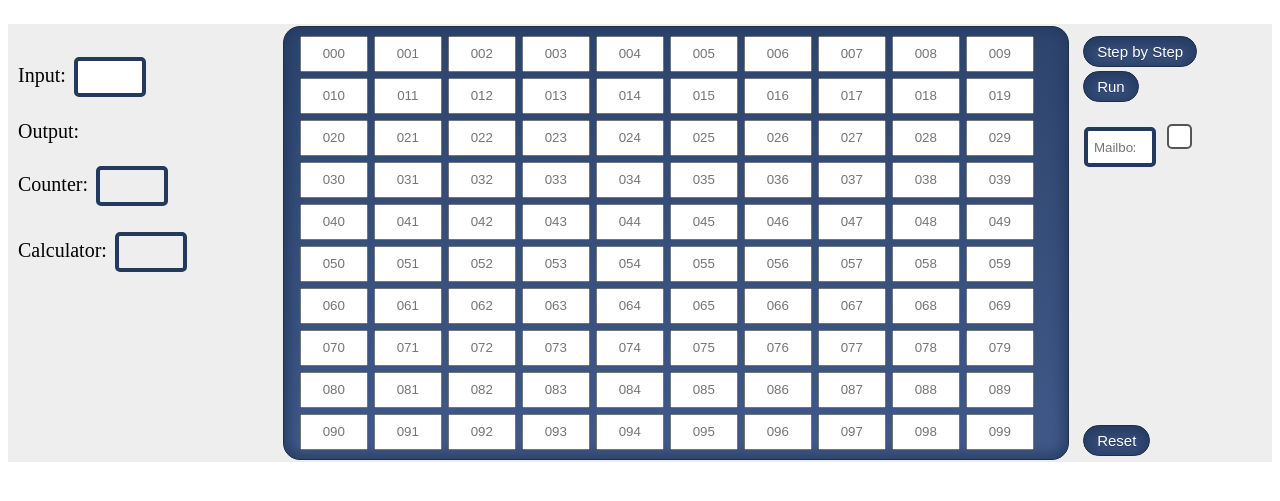
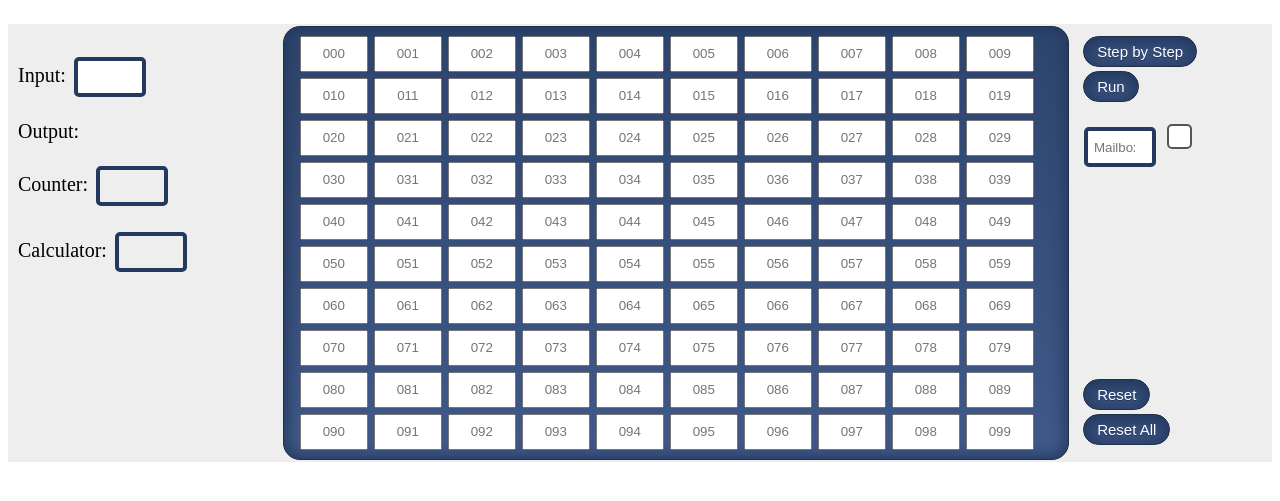
Before and after one commit to klauskie/LMC-Mod, a plain HTML site: page index.html in a window 1280 px wide. Shown: the part 77-578 px from the top of the page. Drawn offline with nearby package versions, Linux system fonts and the light colour scheme.

Commit message:
resetAll agregado

```diff
--- a/index.html
+++ b/index.html
@@ -35,8 +35,10 @@
             <button class="myButton" onclick="run()">Run</button>
             <br>
             <div>
-                <label> <input type="number" placeholder= " Mailbox" id="mbox"> <input type="checkbox" name="checkbox" id="chbox"> </label>                <br><br><br><br><br><br><br><br><br><br><br><br>
+                <label> <input type="number" placeholder= " Mailbox" id="mbox"> <input type="checkbox" name="checkbox" id="chbox"> </label>
+                 <br><br><br><br><br><br><br><br><br><br>
                 <button id="reset" class="myButton" onClick="reset()">Reset</button>
+                <button id="resetAll" class="myButton" onClick="window.location.reload(false);">Reset All</button>
             </div>
         </div>
     </div>
```
Also changed, not shown: scripts.js (line endings or trailing spaces).
